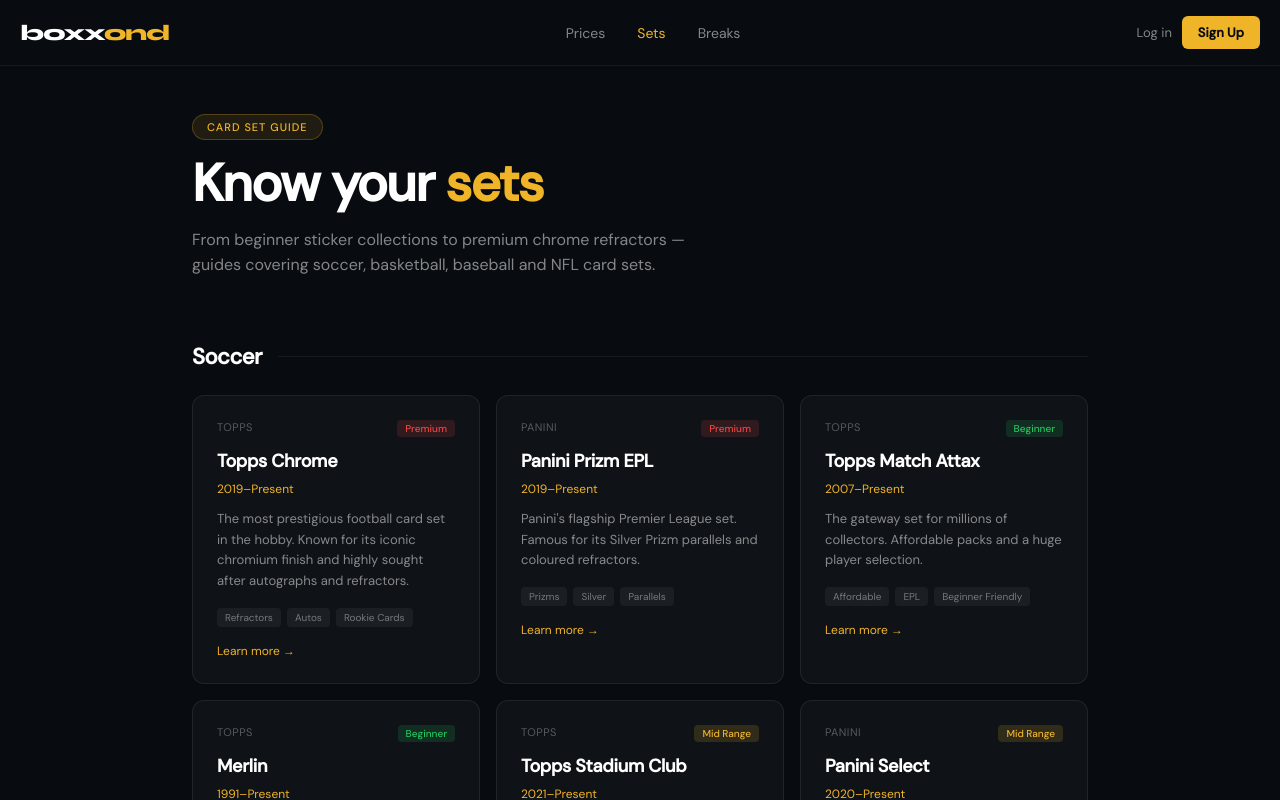
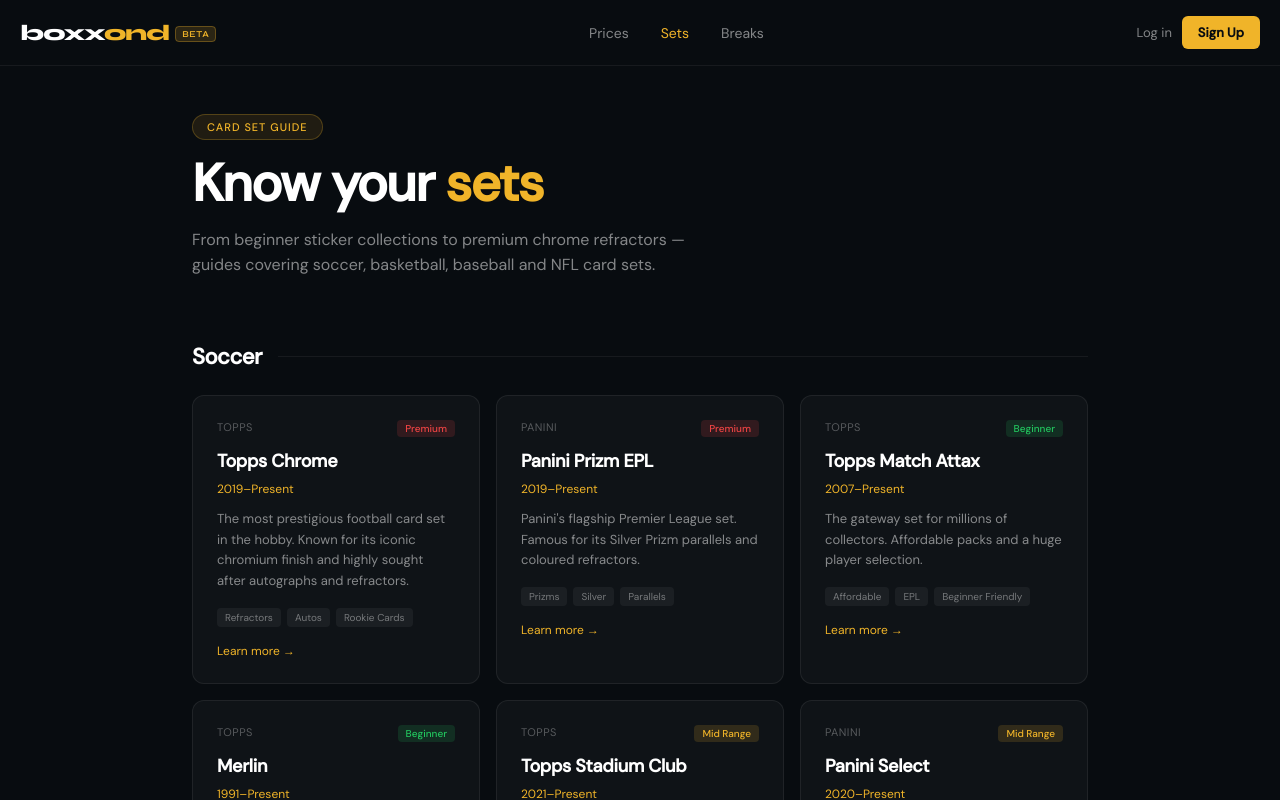
Before and after one commit to BoxxondMike/Boxxond, a Next.js app: page /sets in a window 1280 px wide. Shown: the top 800 px of the page. Built offline with nearby package versions, Linux system fonts and the light colour scheme; no server answers.

Commit message:
add beta badge to nav

```diff
--- a/components/Nav.tsx
+++ b/components/Nav.tsx
@@ -45,7 +45,8 @@ export default function Nav({ activePage }: { activePage?: string }) {
 
         {/* Logo */}
         <Link href="/" style={{ fontFamily: "var(--font-syne)", fontWeight: 800, fontSize: "22px", letterSpacing: "-1px", color: "#fff", textDecoration: "none" }}>
-          boxx<span style={{ color: "#f0b429" }}>ond</span>
+        boxx<span style={{ color: "#f0b429" }}>ond</span>
+<span style={{ fontSize: "9px", fontWeight: 600, background: "rgba(240,180,41,0.15)", border: "1px solid rgba(240,180,41,0.3)", color: "#f0b429", padding: "2px 6px", borderRadius: "4px", marginLeft: "6px", letterSpacing: "0.5px", verticalAlign: "middle" }}>BETA</span>
         </Link>
 
         {/* Desktop Links */}
```
